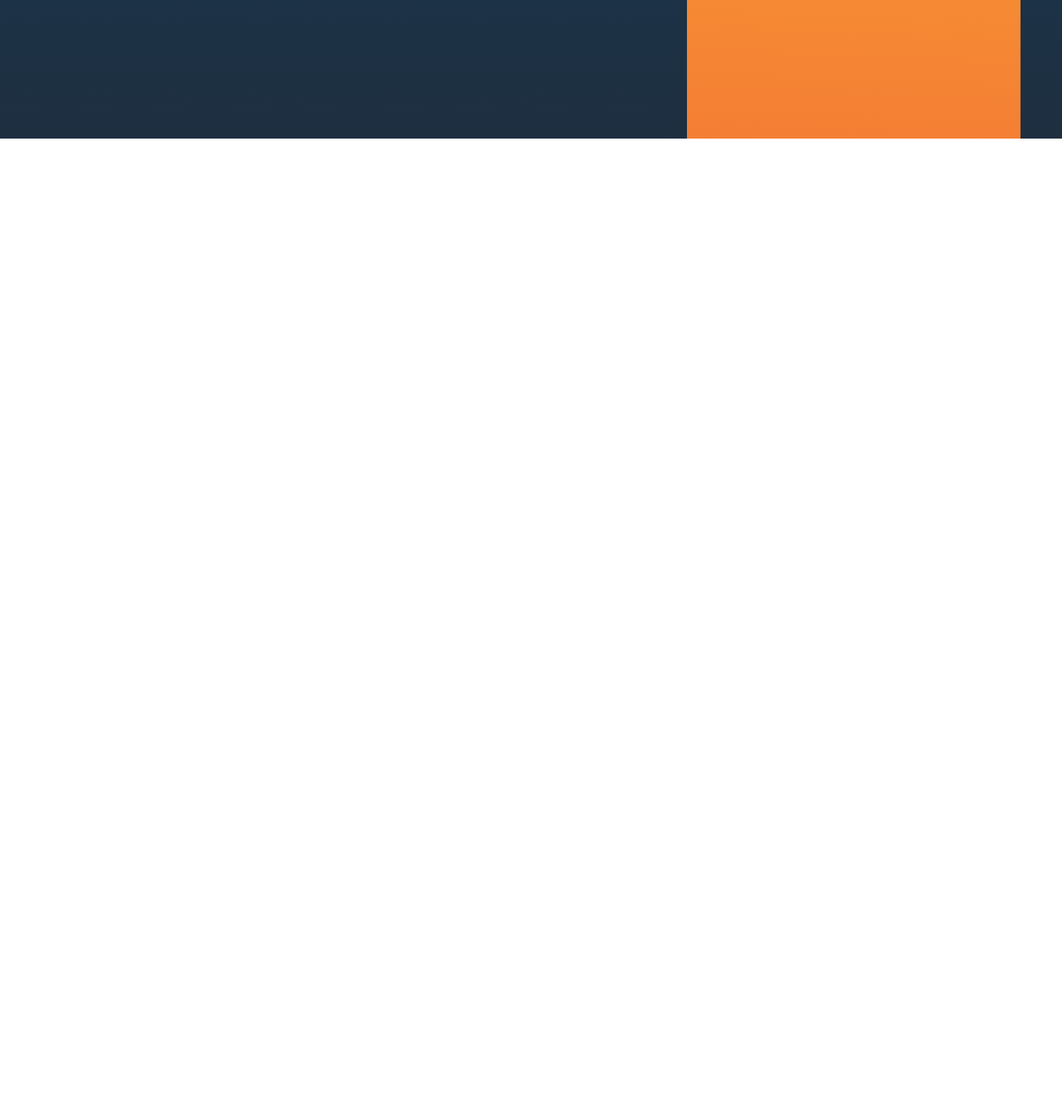
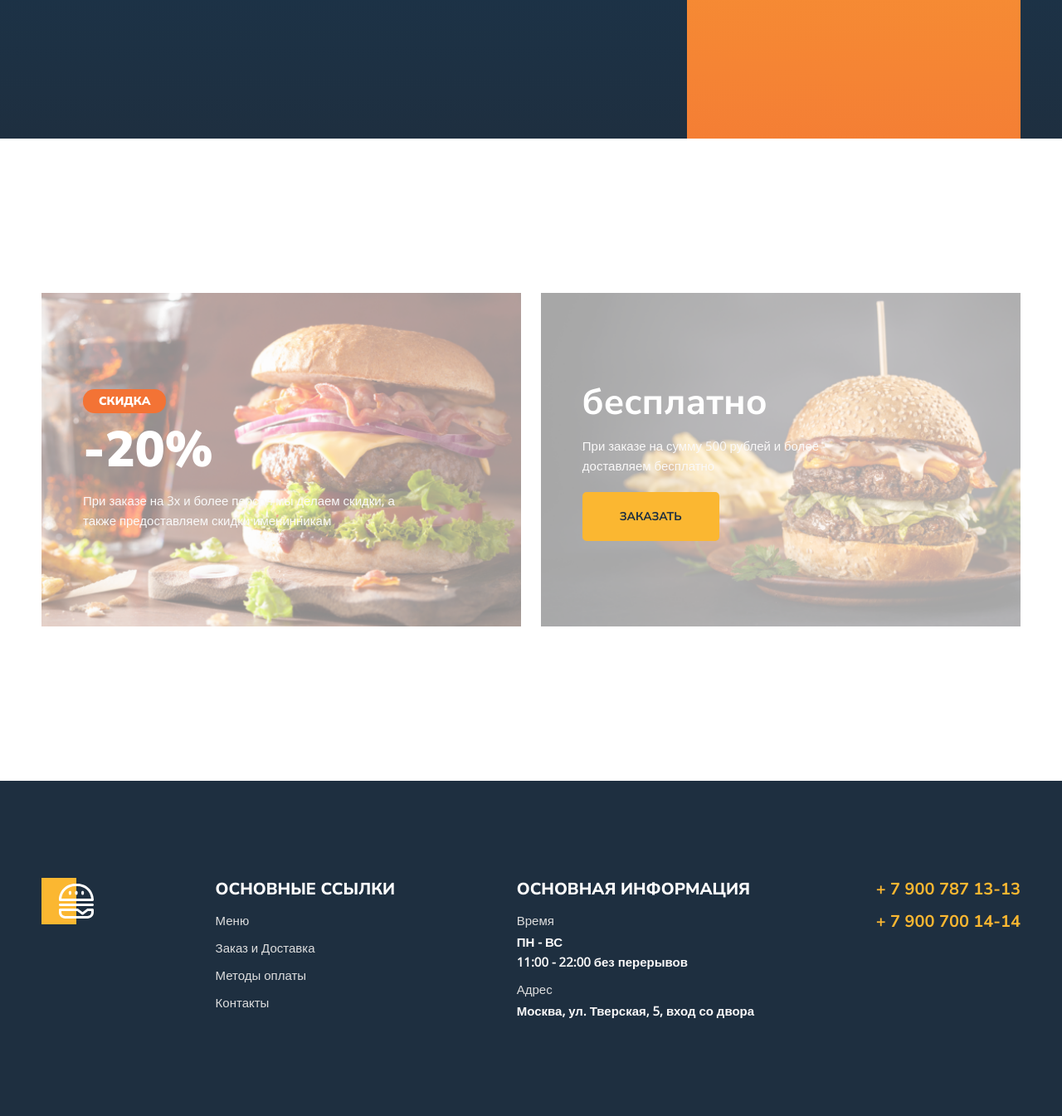
Before and after one commit to Egolis/burger, a plain HTML site: page index.html in a window 1280 px wide. Shown: the part 655-2000 px from the top of the page at 83% size. Before the commit the page ends 822 px from the top, so only its background shows below. Drawn offline with nearby package versions, Linux system fonts and the light colour scheme.

Commit message:
Update index.html

```diff
--- a/index.html
+++ b/index.html
@@ -7,7 +7,8 @@
     <title>Document</title>
     <link rel="preconnect" href="https://fonts.googleapis.com">
     <link rel="preconnect" href="https://fonts.gstatic.com" crossorigin>
-    <link href="https://fonts.googleapis.com/css2?family=Nunito+Sans:wght@700;800&family=Nunito:wght@800&family=Open+Sans&display=swap" rel="stylesheet">
+    <link href="https://fonts.googleapis.com/css2?family=Lato:wght@400;700&
+    family=Nunito+Sans:wght@700;800;900&family=Nunito:wght@800&family=Open+Sans&display=swap" rel="stylesheet">
     <link rel="stylesheet" href="style/main.css">
 </head>
 <body>
@@ -27,5 +28,57 @@
             </div>
         </div>
     </div>
+    <div class="promo">
+        <div class="container">
+            <div class="promo-left">
+                <p class="sale">скидка</p>
+                <p class="cost">-20%</p>
+                <p class="description">При заказе на 3х и более персон мы делаем скидки,
+                а также предоставляем скидки именинникам</p>
+            </div>
+            <div class="promo-right">
+                <p class="free">бесплатно</p>
+                <p class="description">При заказе на сумму 500 рублей и более - доставляем
+                бесплатно</p>
+                <a href="https://web.telegram.org/k/#-1681989890">заказать</a>
+            </div>
+        </div>
+    </div>
+    <div class="footer">
+        <div class="container">
+            <div class="item">
+                <img class="logo" src="image/Logo.svg" alt="Logo">
+            </div>
+            <div class="item">
+                <h2>основные ссылки</h2>
+                <ul>
+                    <li><a href="">Меню</a></li>
+                    <li><a href="">Заказ и Доставка</a></li>
+                    <li><a href="">Методы оплаты</a></li>
+                    <li><a href="">Контакты</a></li>
+                </ul>
+            </div>
+            <div class="item">
+                <h2>основная информация</h2>
+                <ul>
+                    <li>
+                        <span>Время</span>
+                        ПН - ВС <br>
+                        11:00 - 22:00 без перерывов
+                    </li>
+                    <li>
+                        <span>Адрес</span>
+                        Москва, ул. Тверская, 5, вход со двора
+                    </li>
+                </ul>
+            </div>
+            <div class="tel">
+                 <ul>
+                <li>+ 7 900 787 13-13</li>
+                <li>+ 7 900 700 14-14</li>
+                 </ul>
+            </div>
+        </div>
+    </div>
 </body>
 </html>
```
